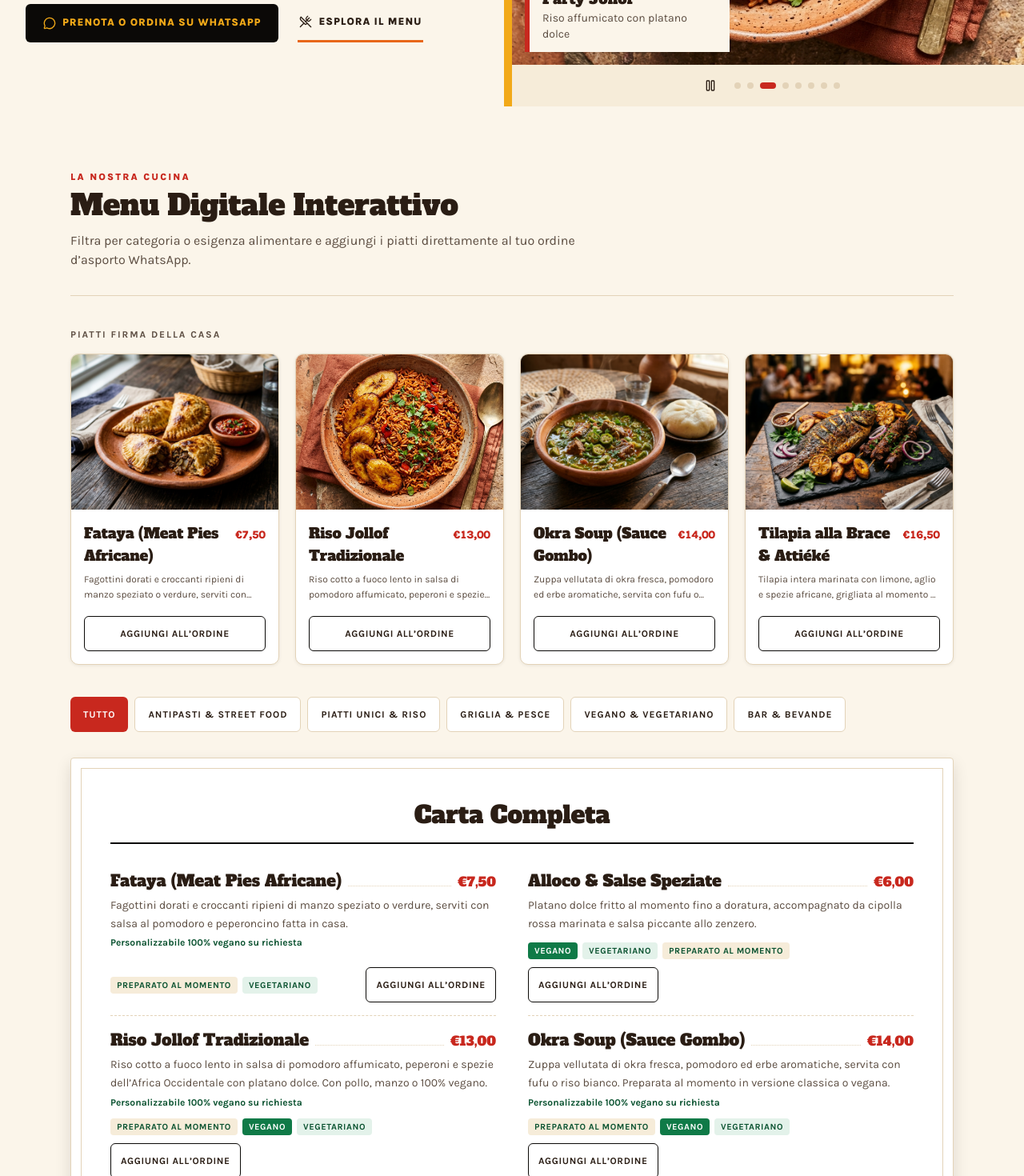
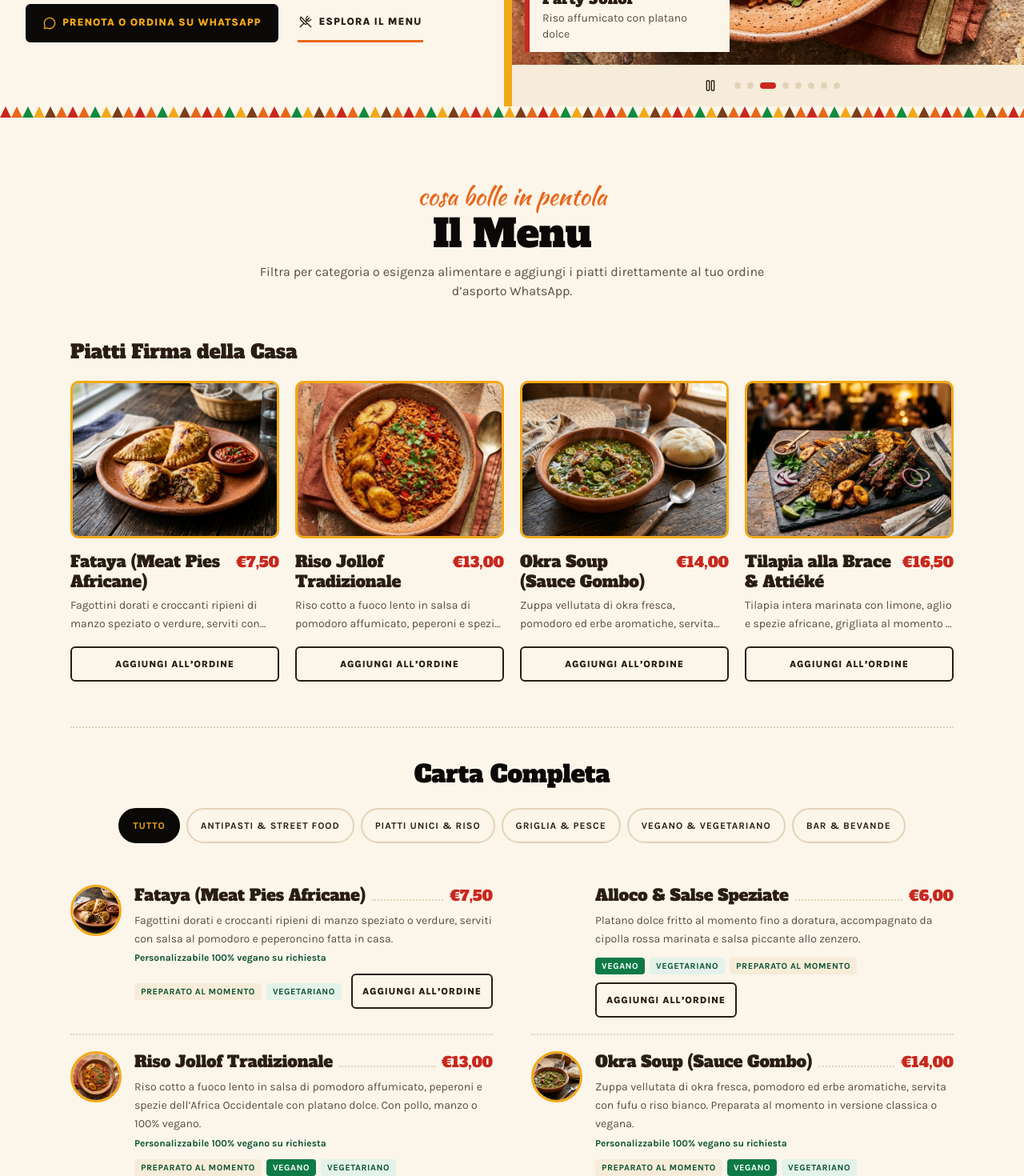
Before and after one commit to MakmotRobin/mama-africa, a React (Vite) app: page / in a window 1280 px wide. Shown: the part 540-2010 px from the top of the page at 80% size. Built offline with nearby package versions, Linux system fonts and the light colour scheme.

Commit message:
design: restyle menu as an Ankara menu card

```diff
--- a/src/components/DishCard.tsx
+++ b/src/components/DishCard.tsx
@@ -51,15 +51,13 @@ function AddToOrderButton({ onAdd, fullWidth }: { onAdd: () => void; fullWidth:
     setJustAdded(true)
   }
 
-  const stateClasses = justAdded
-    ? 'border-[var(--color-emerald)] bg-[var(--color-emerald)] text-[var(--color-white)]'
-    : 'border-[var(--color-black)] bg-[var(--color-surface-card)] text-[var(--color-ink)] hover:bg-[var(--color-black)] hover:text-[var(--color-white)]'
+  const stateClasses = justAdded ? 'btn-whatsapp' : 'btn-outline'
 
   return (
     <button
       type="button"
       onClick={handleClick}
-      className={`inline-flex min-h-[44px] cursor-pointer items-center justify-center gap-1.5 rounded-md border px-3 text-xs font-bold uppercase tracking-wider transition-colors duration-150 ${fullWidth ? 'w-full' : ''} ${stateClasses}`}
+      className={`btn min-h-[44px] px-3 text-xs ${fullWidth ? 'w-full' : ''} ${stateClasses}`}
     >
       {justAdded ? (
         <>
@@ -77,9 +75,9 @@ function SpotlightDishCard({ dish, onAdd }: { dish: MenuItem; onAdd: () => void
   const { lang } = useLanguage()
 
   return (
-    <article className="card-hover flex h-full flex-col overflow-hidden rounded-lg border border-[var(--color-border)] bg-[var(--color-surface-card)] shadow-[var(--shadow-card)]">
+    <article className="group flex h-full flex-col">
       {dish.image && (
-        <div className="overflow-hidden">
+        <div className="overflow-hidden rounded-[var(--radius-lg)] border-[3px] border-[var(--color-gold)]">
           <img
             src={dish.image}
             alt={dish.name[lang]}
@@ -90,16 +88,16 @@ function SpotlightDishCard({ dish, onAdd }: { dish: MenuItem; onAdd: () => void
           />
         </div>
       )}
-      <div className="flex flex-1 flex-col p-4">
-        <div className="flex items-baseline justify-between gap-2">
-          <h3 className="font-display text-lg font-bold text-[var(--color-ink)]">
+      <div className="flex flex-1 flex-col pt-4">
+        <div className="flex items-baseline justify-between gap-3">
+          <h4 className="font-display text-xl leading-tight text-[var(--color-ink)]">
             {dish.name[lang]}
-          </h3>
-          <span className="shrink-0 text-sm font-extrabold text-[var(--color-red)] tabular-nums">
+          </h4>
+          <span className="shrink-0 font-display text-lg text-[var(--color-red)] tabular-nums">
             {formatEuro(dish.price)}
           </span>
         </div>
-        <p className="mt-1.5 line-clamp-2 flex-1 text-xs leading-relaxed text-[var(--color-muted)]">
+        <p className="mt-1.5 line-clamp-2 flex-1 text-sm leading-relaxed text-[var(--color-muted)]">
           {dish.description[lang]}
         </p>
         <div className="mt-4">
@@ -110,21 +108,46 @@ function SpotlightDishCard({ dish, onAdd }: { dish: MenuItem; onAdd: () => void
   )
 }
 
+function DishPhotoSlot({ dish }: { dish: MenuItem }) {
+  const { lang } = useLanguage()
+
+  return (
+    <div data-slot="photo" className="h-16 w-16 shrink-0">
+      {dish.image && (
+        <img
+          src={dish.image}
+          alt={dish.name[lang]}
+          loading="lazy"
+          width={64}
+          height={64}
+          className="h-16 w-16 rounded-full border-[3px] border-[var(--color-gold)] object-cover"
+        />
+      )}
+    </div>
+  )
+}
+
 function LedgerDishCard({ dish, onAdd }: { dish: MenuItem; onAdd: () => void }) {
   const { lang, t } = useLanguage()
 
   return (
-    <article className="flex h-full flex-col justify-between gap-3 border-b border-dashed border-[var(--color-border)] py-4 transition-colors duration-150 hover:bg-[var(--color-bg)]">
+    <article
+      data-testid={`menu-row-${dish.id}`}
+      className="flex gap-4 border-b-2 border-dotted border-[var(--color-border)] py-5"
+    >
+      <DishPhotoSlot dish={dish} />
+
+      <div className="flex min-w-0 flex-1 flex-col gap-3">
         <div className="min-w-0">
           <div className="flex items-baseline gap-2">
-          <h3 className="min-w-0 font-display text-lg font-bold text-[var(--color-ink)] sm:text-xl">
+            <h4 className="min-w-0 font-display text-lg leading-tight text-[var(--color-ink)] sm:text-xl">
               {dish.name[lang]}
-          </h3>
+            </h4>
             <span
               aria-hidden="true"
-            className="min-w-[1.5rem] flex-1 border-b border-dotted border-[var(--color-border)]"
+              className="min-w-[1rem] flex-1 border-b-2 border-dotted border-[var(--color-border)]"
             />
-          <span className="shrink-0 font-display text-base font-bold text-[var(--color-red)] tabular-nums">
+            <span className="shrink-0 whitespace-nowrap font-display text-lg text-[var(--color-red)] tabular-nums">
               {formatEuro(dish.price)}
             </span>
           </div>
@@ -149,6 +172,7 @@ function LedgerDishCard({ dish, onAdd }: { dish: MenuItem; onAdd: () => void })
 
           <AddToOrderButton onAdd={onAdd} fullWidth={false} />
         </div>
+      </div>
     </article>
   )
 }
--- a/src/components/MenuSection.tsx
+++ b/src/components/MenuSection.tsx
@@ -3,6 +3,8 @@ import { useLanguage } from '../context/useLanguage'
 import { MENU_ITEMS } from '../data/menu'
 import type { MenuCategory, MenuItem } from '../types'
 import { DishCard } from './DishCard'
+import { ScriptKicker } from './brand/ScriptKicker'
+import { ZigzagDivider } from './brand/ZigzagDivider'
 
 interface MenuSectionProps {
   onAddToCart: (dish: MenuItem) => void
@@ -32,25 +34,23 @@ export function MenuSection({ onAddToCart }: MenuSectionProps) {
   }, [activeCategory])
 
   return (
-    <section id="menu" className="mx-auto max-w-6xl px-4 py-14 sm:px-6 md:py-20">
-      <div className="flex flex-col justify-between gap-6 border-b border-[var(--color-border)] pb-8 md:flex-row md:items-end">
-        <div className="max-w-2xl">
-          <p className="text-xs font-extrabold uppercase tracking-[0.18em] text-[var(--color-red)]">
-            {t.menu.eyebrow}
-          </p>
-          <h2 className="mt-2 font-display text-3xl font-bold text-[var(--color-ink)] sm:text-4xl">
+    <section id="menu" className="bg-[var(--color-bg)]">
+      <ZigzagDivider />
+      <div className="mx-auto max-w-6xl px-4 py-14 sm:px-6 md:py-20">
+        <div className="mx-auto max-w-2xl text-center">
+          <ScriptKicker tone="orange">{t.menu.kicker}</ScriptKicker>
+          <h2 className="mt-1 font-display text-4xl text-[var(--color-black)] sm:text-5xl">
             {t.menu.title}
           </h2>
           <p className="mt-3 text-base text-[var(--color-muted)]">{t.menu.subtitle}</p>
         </div>
-      </div>
 
         {activeCategory === 'all' && (
-        <div className="mt-10">
-          <p className="mb-4 text-xs font-bold uppercase tracking-[0.16em] text-[var(--color-muted)]">
+          <div className="mt-12">
+            <h3 className="mb-5 font-display text-2xl text-[var(--color-ink)]">
               {t.menu.signatureTitle}
-          </p>
-          <ul className="-mx-4 flex snap-x snap-mandatory gap-4 overflow-x-auto px-4 pb-2 sm:mx-0 sm:grid sm:grid-cols-2 sm:gap-5 sm:overflow-visible sm:px-0 sm:pb-0 lg:grid-cols-4">
+            </h3>
+            <ul className="-mx-4 flex snap-x snap-mandatory gap-5 overflow-x-auto px-4 pb-2 sm:mx-0 sm:grid sm:grid-cols-2 sm:overflow-visible sm:px-0 sm:pb-0 lg:grid-cols-4">
               {signatureDishes.map((dish) => (
                 <li key={dish.id} className="w-[78%] shrink-0 snap-start sm:w-auto">
                   <DishCard dish={dish} onAdd={onAddToCart} variant="spotlight" />
@@ -60,11 +60,15 @@ export function MenuSection({ onAddToCart }: MenuSectionProps) {
           </div>
         )}
 
-      <div className="mt-10">
+        <div className="mt-14 border-t-2 border-dotted border-[var(--color-border)] pt-10">
+          <h3 className="text-center font-display text-3xl text-[var(--color-black)]">
+            {t.menu.fullLedgerTitle}
+          </h3>
+
           <div
             role="group"
             aria-label="Menu categories"
-          className="grid grid-cols-2 gap-2 sm:flex sm:flex-wrap"
+            className="mt-6 flex flex-wrap justify-center gap-2"
           >
             {CATEGORIES.map((category) => {
               const active = activeCategory === category
@@ -74,10 +78,10 @@ export function MenuSection({ onAddToCart }: MenuSectionProps) {
                   type="button"
                   aria-pressed={active}
                   onClick={() => setActiveCategory(category)}
-                className={`min-h-[44px] cursor-pointer rounded-md px-3 text-center text-xs font-bold uppercase tracking-[0.06em] transition-colors duration-150 sm:px-4 sm:tracking-[0.08em] ${
+                  className={`min-h-[44px] cursor-pointer rounded-full border-2 px-4 text-xs font-bold uppercase tracking-[0.08em] transition-colors duration-150 ${
                     active
-                    ? 'bg-[var(--color-red)] text-[var(--color-white)]'
-                    : 'border border-[var(--color-border)] bg-[var(--color-surface-card)] text-[var(--color-ink)] hover:bg-[var(--color-surface)]'
+                      ? 'border-[var(--color-black)] bg-[var(--color-black)] text-[var(--color-gold)]'
+                      : 'border-[var(--color-border)] bg-transparent text-[var(--color-ink)] hover:border-[var(--color-ink)]'
                   }`}
                 >
                   {t.menu.categories[category]}
@@ -85,17 +89,8 @@ export function MenuSection({ onAddToCart }: MenuSectionProps) {
               )
             })}
           </div>
-      </div>
 
-      <div className="mt-8 rounded-sm border border-[var(--color-border)] bg-[var(--color-surface-card)] p-2 shadow-[var(--shadow-card-hover)] sm:p-3">
-        <div className="border border-[var(--color-border)] px-5 py-7 sm:px-9 sm:py-10">
-          <div className="border-b-2 border-[var(--color-black)] pb-4 text-center">
-            <h3 className="font-display text-2xl font-bold text-[var(--color-ink)] sm:text-3xl">
-              {t.menu.fullLedgerTitle}
-            </h3>
-          </div>
-
-          <div className="mt-4 grid gap-x-10 md:grid-cols-2">
+          <div className="mt-8 grid gap-x-12 md:grid-cols-2">
             {filteredItems.map((dish) => (
               <DishCard key={dish.id} dish={dish} onAdd={onAddToCart} variant="ledger" />
             ))}
--- a/src/i18n/translations.ts
+++ b/src/i18n/translations.ts
@@ -41,7 +41,6 @@ export const TRANSLATIONS: Record<
       imageAlt: string
     }
     menu: {
-      eyebrow: string
       kicker: string
       title: string
       subtitle: string
@@ -194,9 +193,8 @@ export const TRANSLATIONS: Record<
         'Tavola imbandita da Mama Africa con riso Jollof, Fataya croccanti, pesce alla griglia e zuppa di okra',
     },
     menu: {
-      eyebrow: 'La Nostra Cucina',
       kicker: 'cosa bolle in pentola',
-      title: 'Menu Digitale Interattivo',
+      title: 'Il Menu',
       subtitle:
         'Filtra per categoria o esigenza alimentare e aggiungi i piatti direttamente al tuo ordine d’asporto WhatsApp.',
       signatureTitle: 'Piatti Firma della Casa',
@@ -365,9 +363,8 @@ export const TRANSLATIONS: Record<
         'Mama Africa feast spread featuring Jollof rice, crispy Fataya pies, grilled fish, and okra soup',
     },
     menu: {
-      eyebrow: 'Our Kitchen',
       kicker: 'what’s cooking',
-      title: 'Interactive Digital Menu',
+      title: 'The Menu',
       subtitle:
         'Filter by course or dietary preference and add dishes directly to your WhatsApp takeaway order.',
       signatureTitle: 'Signature Plates',
```
Also changed, not shown: 1 other file (tests, documents, lock files or other folders). Lines whose indentation alone changed are shown as unchanged.
